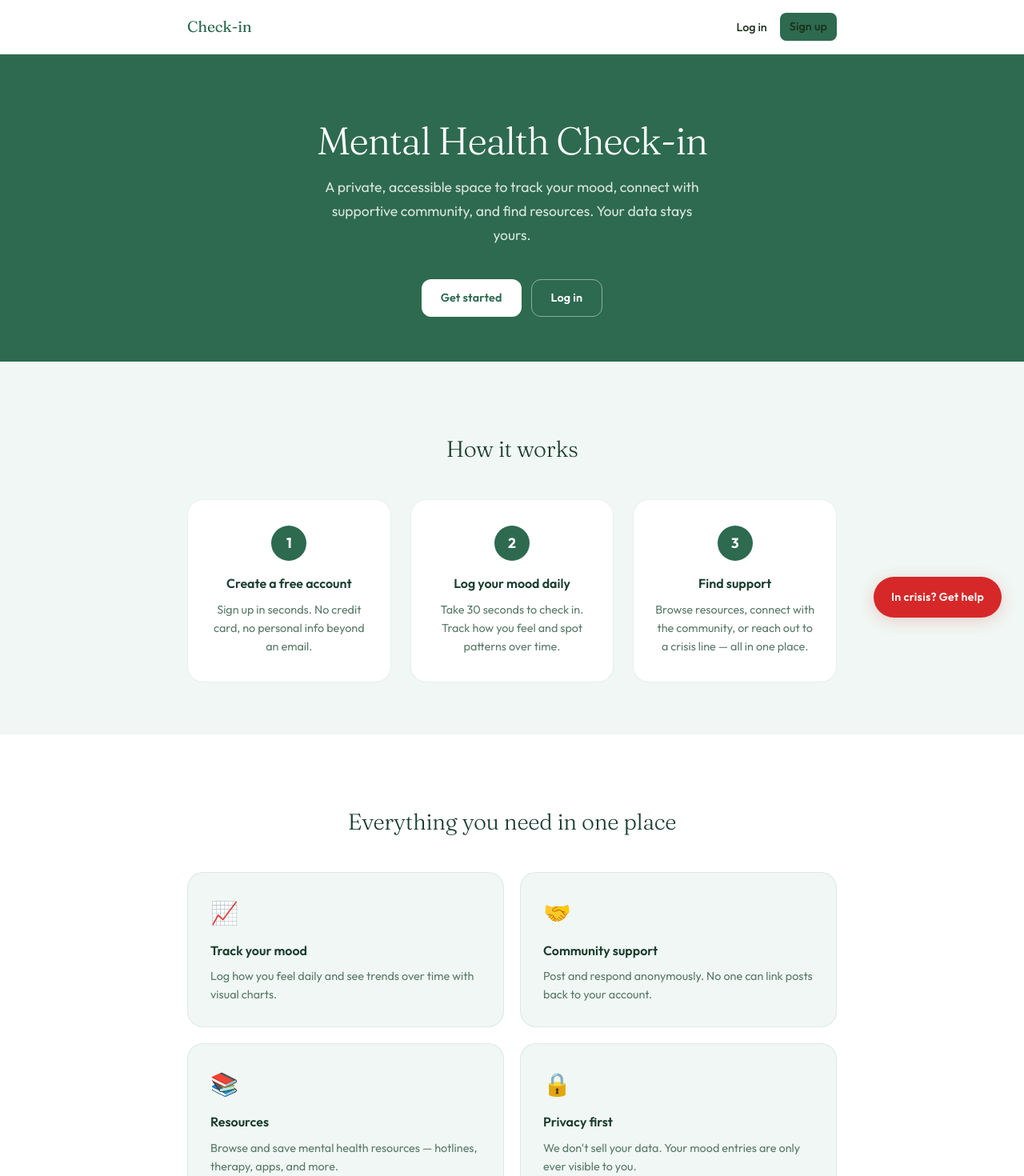
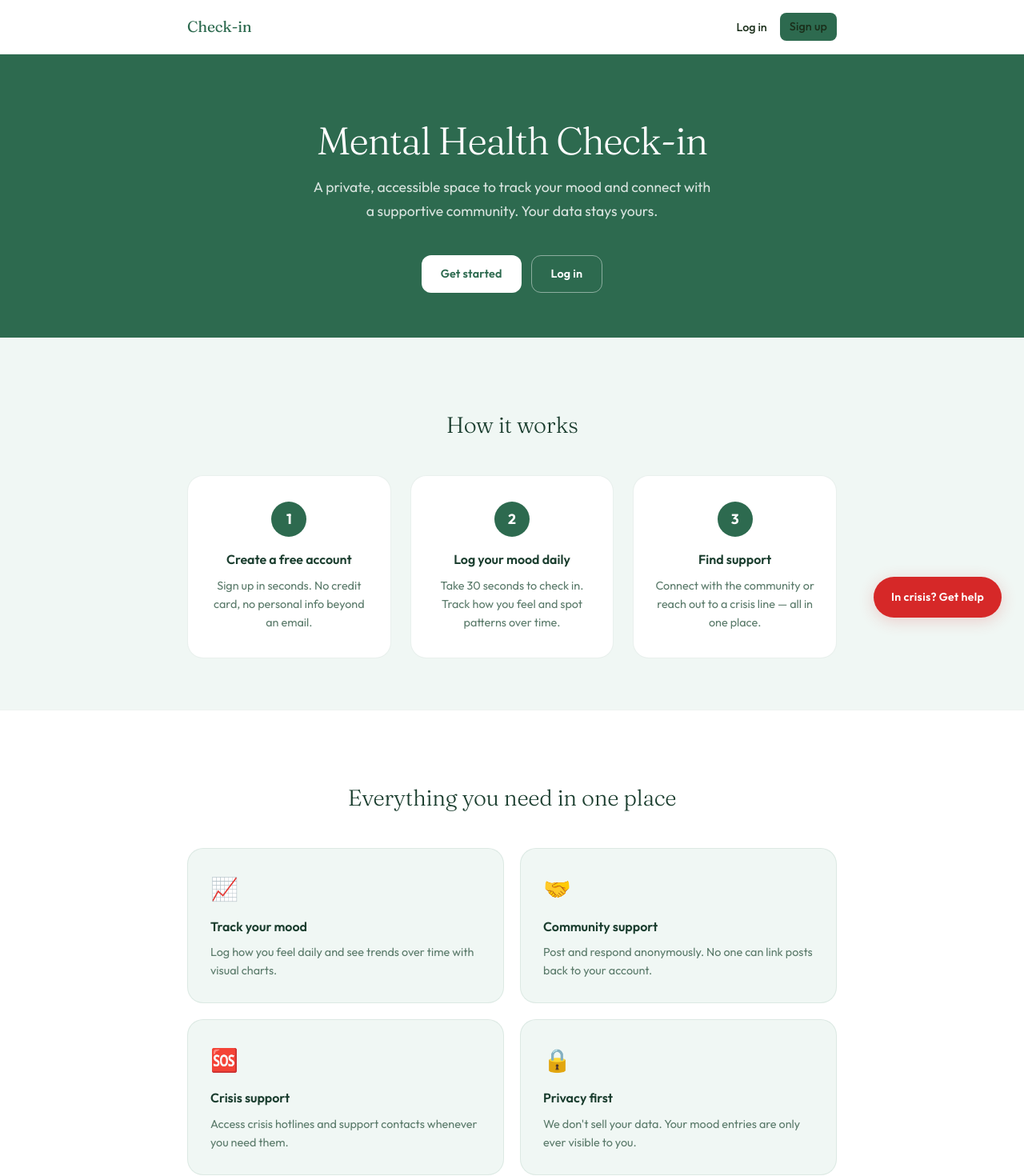
Before and after one commit to maxten244/Health-App, a React (Vite) app in the folder client/: page / in a window 1280 px wide. Shown: the top 1470 px of the page at 80% size. Built offline with nearby package versions, Linux system fonts and the light colour scheme; no server answers.

Commit message:
Remove resources tab and fix auth footer text color

```diff
--- a/client/src/App.jsx
+++ b/client/src/App.jsx
@@ -11,7 +11,6 @@ import MoodHistory from './pages/MoodHistory';
 import Community from './pages/Community';
 import CommunityNew from './pages/CommunityNew';
 import PostDetail from './pages/PostDetail';
-import ResourceDirectory from './pages/ResourceDirectory';
 import CrisisPage from './pages/CrisisPage';
 import Settings from './pages/Settings';
 
@@ -91,14 +90,6 @@ export default function App() {
             </ProtectedRoute>
           }
         />
-        <Route
-          path="/resources"
-          element={
-            <ProtectedRoute>
-              <Layout><ResourceDirectory /></Layout>
-            </ProtectedRoute>
-          }
-        />
         <Route path="/crisis" element={<Layout><CrisisPage /></Layout>} />
         <Route
           path="/settings"
--- a/client/src/components/Footer.jsx
+++ b/client/src/components/Footer.jsx
@@ -9,7 +9,6 @@ export default function Footer() {
         </p>
         <nav aria-label="Footer">
           <Link to="/crisis">Crisis resources</Link>
-          <Link to="/resources">Resource directory</Link>
           <Link to="/settings">Settings</Link>
         </nav>
         <p className="footer-copy">&copy; Mental Health Check-in. Your data is private and secure.</p>
--- a/client/src/components/Nav.jsx
+++ b/client/src/components/Nav.jsx
@@ -35,7 +35,6 @@ export default function Nav() {
             <li><Link to="/dashboard" onClick={() => setMenuOpen(false)}>Dashboard</Link></li>
             <li><Link to="/mood-history" onClick={() => setMenuOpen(false)}>Mood History</Link></li>
             <li><Link to="/community" onClick={() => setMenuOpen(false)}>Community</Link></li>
-            <li><Link to="/resources" onClick={() => setMenuOpen(false)}>Resources</Link></li>
             <li><Link to="/crisis" onClick={() => setMenuOpen(false)}>Crisis</Link></li>
             <li><Link to="/settings" onClick={() => setMenuOpen(false)}>Settings</Link></li>
           </ul>
--- a/client/src/pages/Landing.jsx
+++ b/client/src/pages/Landing.jsx
@@ -10,7 +10,7 @@ export default function Landing() {
         <div className="container">
           <h1>Mental Health Check-in</h1>
           <p className="lead">
-            A private, accessible space to track your mood, connect with supportive community, and find resources. Your data stays yours.
+            A private, accessible space to track your mood and connect with a supportive community. Your data stays yours.
           </p>
           {!user && (
             <nav aria-label="Get started">
@@ -21,7 +21,7 @@ export default function Landing() {
           {user && (
             <nav aria-label="Continue">
               <Link to="/dashboard" className="btn btn-primary">Log today's mood</Link>
-              <Link to="/resources" className="btn btn-secondary">Browse resources</Link>
+              <Link to="/community" className="btn btn-secondary">Community</Link>
             </nav>
           )}
         </div>
@@ -44,7 +44,7 @@ export default function Landing() {
             <div className="landing-how-step">
               <span className="landing-how-number">3</span>
               <h3>Find support</h3>
-              <p>Browse resources, connect with the community, or reach out to a crisis line — all in one place.</p>
+              <p>Connect with the community or reach out to a crisis line — all in one place.</p>
             </div>
           </div>
         </div>
@@ -65,9 +65,9 @@ export default function Landing() {
               <p>Post and respond anonymously. No one can link posts back to your account.</p>
             </div>
             <div className="landing-feature-card">
-              <span className="landing-feature-icon">📚</span>
-              <h3>Resources</h3>
-              <p>Browse and save mental health resources — hotlines, therapy, apps, and more.</p>
+              <span className="landing-feature-icon">🆘</span>
+              <h3>Crisis support</h3>
+              <p>Access crisis hotlines and support contacts whenever you need them.</p>
             </div>
             <div className="landing-feature-card">
               <span className="landing-feature-icon">🔒</span>
--- a/client/src/pages/Login.jsx
+++ b/client/src/pages/Login.jsx
@@ -58,7 +58,7 @@ export default function Login() {
           {loading ? 'Logging in…' : 'Log in'}
         </button>
       </form>
-      <p style={{ marginTop: '1rem', color: 'white' }}>
+      <p className="auth-footer">
         Don't have an account? <Link to="/signup" className="auth-link" style={{ textDecoration: 'underline' }}>Sign up</Link>
       </p>
     </div>
--- a/client/src/pages/Signup.jsx
+++ b/client/src/pages/Signup.jsx
@@ -59,7 +59,7 @@ export default function Signup() {
           {loading ? 'Creating account…' : 'Sign up'}
         </button>
       </form>
-      <p style={{ marginTop: '1rem', color: 'white' }}>
+      <p className="auth-footer">
         Already have an account? <Link to="/login" className="auth-link" style={{ textDecoration: 'underline' }}>Log in</Link>
       </p>
     </div>
--- a/client/src/styles/global.css
+++ b/client/src/styles/global.css
@@ -769,6 +769,11 @@ textarea:focus-visible,
   text-decoration: none;
 }
 
+.auth-footer {
+  margin-top: 1rem;
+  color: var(--text);
+}
+
 .back-link {
   color: var(--text);
   text-decoration: none;
--- a/client/vite.config.js
+++ b/client/vite.config.js
@@ -7,11 +7,11 @@ export default defineConfig({
     port: 5173,
     proxy: {
       '/api': {
-        target: 'http://localhost:5002',
+        target: 'http://localhost:5001',
         changeOrigin: true,
       },
       '/socket.io': {
-        target: 'http://localhost:5002',
+        target: 'http://localhost:5001',
         ws: true,
       },
     },
```
